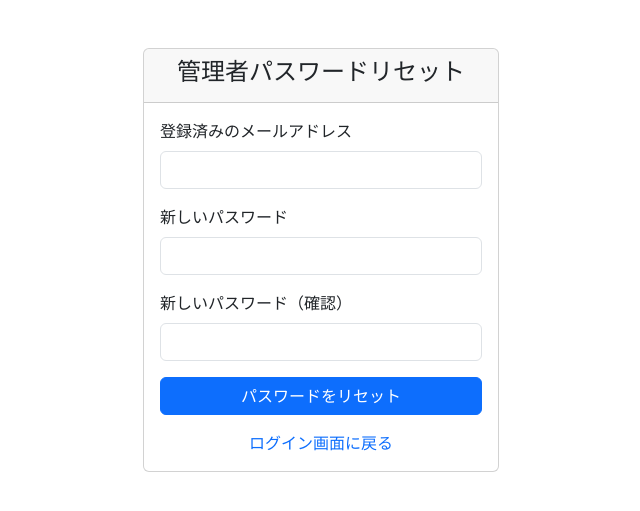
After one commit to RyoMuto1/flask-line-app, a Flask app: page /admin/reset-password in a window 1280 px wide. The commit adds this page. Shown: the top 511 px of the page, without its empty margins (319-959 px from the left). Run offline with Flask 3, Linux system fonts and the light colour scheme.

Commit message:
パスワードリセット機能の追加と自動管理者アカウント作成機能の実装

```diff
--- a/app.py
+++ b/app.py
@@ -86,6 +86,21 @@ def init_db():
         ''')
         conn.commit()
         logger.info("adminsテーブルを作成しました")
+
+        # デフォルト管理者アカウントの作成
+        default_email = "admin@example.com"
+        default_password = secrets.token_urlsafe(8)  # ランダムなパスワードを生成
+
+        c.execute('''
+            INSERT INTO admins (email, password, created_at)
+            VALUES (?, ?, datetime('now'))
+        ''', (default_email, generate_password_hash(default_password)))
+        conn.commit()
+
+        logger.info(f"デフォルト管理者アカウントを作成しました:")
+        logger.info(f"メールアドレス: {default_email}")
+        logger.info(f"パスワード: {default_password}")
+        logger.info("このログインアカウントは必ず変更してください。")
 
     # テーブルが存在するか確認
     c.execute("SELECT name FROM sqlite_master WHERE type='table' AND name='orders'")
@@ -603,6 +618,41 @@ def admin_change_password():
 
     return render_template('admin/change_password.html')
 
+@app.route('/admin/reset-password', methods=['GET', 'POST'])
+def admin_reset_password():
+    if request.method == 'POST':
+        email = request.form.get('email')
+        new_password = request.form.get('new_password')
+        confirm_password = request.form.get('confirm_password')
+
+        if not email or not new_password or not confirm_password:
+            flash('すべての項目を入力してください。', 'error')
+            return render_template('admin/reset_password.html')
+
+        if new_password != confirm_password:
+            flash('新しいパスワードが一致しません。', 'error')
+            return render_template('admin/reset_password.html')
+
+        conn = get_db()
+        c = conn.cursor()
+        c.execute('SELECT * FROM admins WHERE email = ?', (email,))
+        admin = c.fetchone()
+
+        if not admin:
+            flash('このメールアドレスは登録されていません。', 'error')
+            return render_template('admin/reset_password.html')
+
+        # パスワードをリセット
+        c.execute('UPDATE admins SET password = ? WHERE id = ?',
+                 (generate_password_hash(new_password), admin['id']))
+        conn.commit()
+        conn.close()
+
+        flash('パスワードがリセットされました。新しいパスワードでログインしてください。', 'success')
+        return redirect('/admin/login')
+
+    return render_template('admin/reset_password.html')
+
 if __name__ == '__main__':
     port = int(os.environ.get('PORT', 10000))
     app.run(host='0.0.0.0', port=port)
--- a/templates/admin/login.html
+++ b/templates/admin/login.html
@@ -28,9 +28,12 @@
                                 <input type="password" class="form-control" id="password" name="password" required>
                             </div>
                             <div class="d-grid">
-                                <button type="submit" class="btn btn-primary">ログイン</button>
+                                <button type="submit" class="btn btn-primary w-100">ログイン</button>
                             </div>
                         </form>
+                        <div class="mt-3 text-center">
+                            <a href="/admin/reset-password" class="text-decoration-none">パスワードをお忘れの場合</a>
+                        </div>
                     </div>
                 </div>
             </div>
--- /dev/null
+++ b/templates/admin/reset_password.html
@@ -0,0 +1,53 @@
+<!DOCTYPE html>
+<html lang="ja">
+<head>
+    <meta charset="UTF-8">
+    <meta name="viewport" content="width=device-width, initial-scale=1.0">
+    <title>管理者パスワードリセット</title>
+    <link href="https://cdn.jsdelivr.net/npm/bootstrap@5.3.0/dist/css/bootstrap.min.css" rel="stylesheet">
+</head>
+<body>
+    <div class="container">
+        <div class="row justify-content-center mt-5">
+            <div class="col-md-6 col-lg-4">
+                <div class="card">
+                    <div class="card-header text-center">
+                        <h4>管理者パスワードリセット</h4>
+                    </div>
+                    <div class="card-body">
+                        {% with messages = get_flashed_messages(with_categories=true) %}
+                            {% if messages %}
+                                {% for category, message in messages %}
+                                    <div class="alert alert-{{ category }}">{{ message }}</div>
+                                {% endfor %}
+                            {% endif %}
+                        {% endwith %}
+
+                        <form method="POST">
+                            <div class="mb-3">
+                                <label for="email" class="form-label">登録済みのメールアドレス</label>
+                                <input type="email" class="form-control" id="email" name="email" required>
+                            </div>
+                            <div class="mb-3">
+                                <label for="new_password" class="form-label">新しいパスワード</label>
+                                <input type="password" class="form-control" id="new_password" name="new_password" required>
+                            </div>
+                            <div class="mb-3">
+                                <label for="confirm_password" class="form-label">新しいパスワード（確認）</label>
+                                <input type="password" class="form-control" id="confirm_password" name="confirm_password" required>
+                            </div>
+                            <div class="d-grid">
+                                <button type="submit" class="btn btn-primary">パスワードをリセット</button>
+                            </div>
+                        </form>
+                        <div class="mt-3 text-center">
+                            <a href="/admin/login" class="text-decoration-none">ログイン画面に戻る</a>
+                        </div>
+                    </div>
+                </div>
+            </div>
+        </div>
+    </div>
+    <script src="https://cdn.jsdelivr.net/npm/bootstrap@5.3.0/dist/js/bootstrap.bundle.min.js"></script>
+</body>
+</html>
```
Also changed, not shown: 1 other file.
